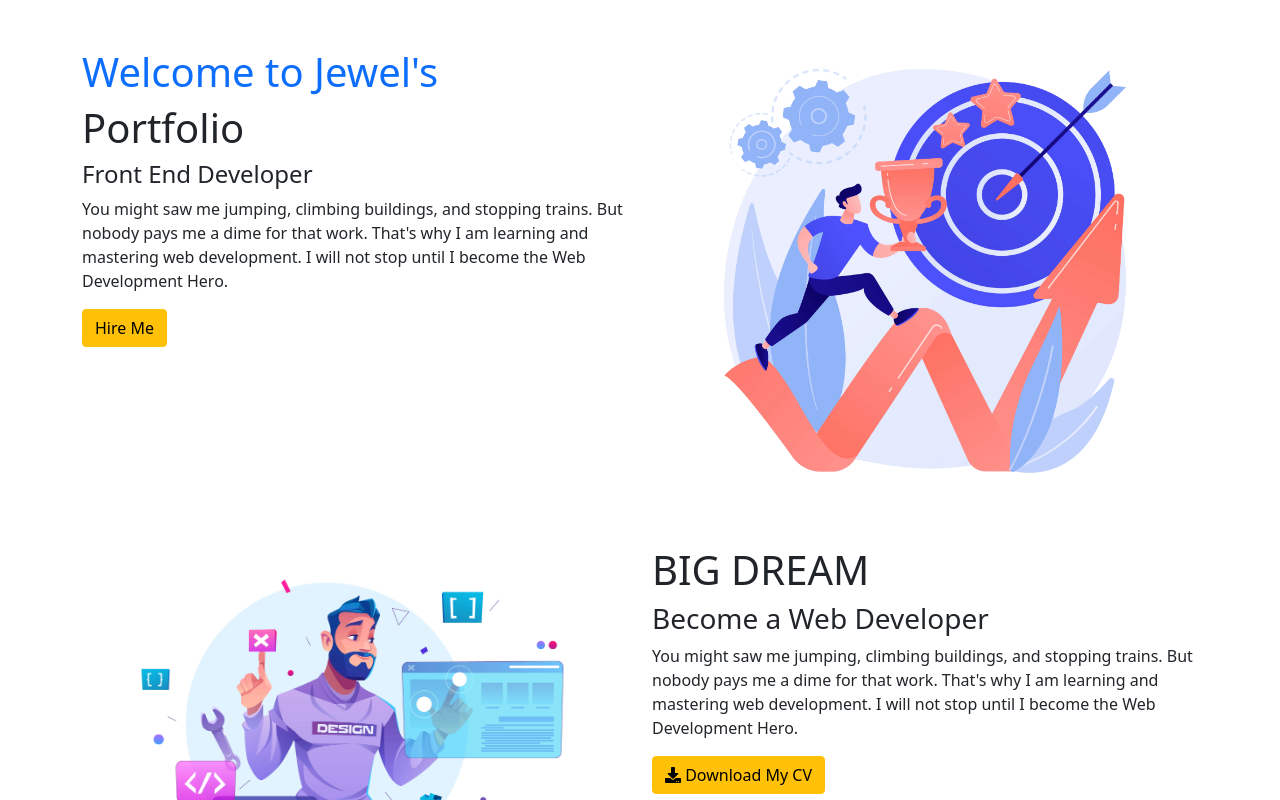
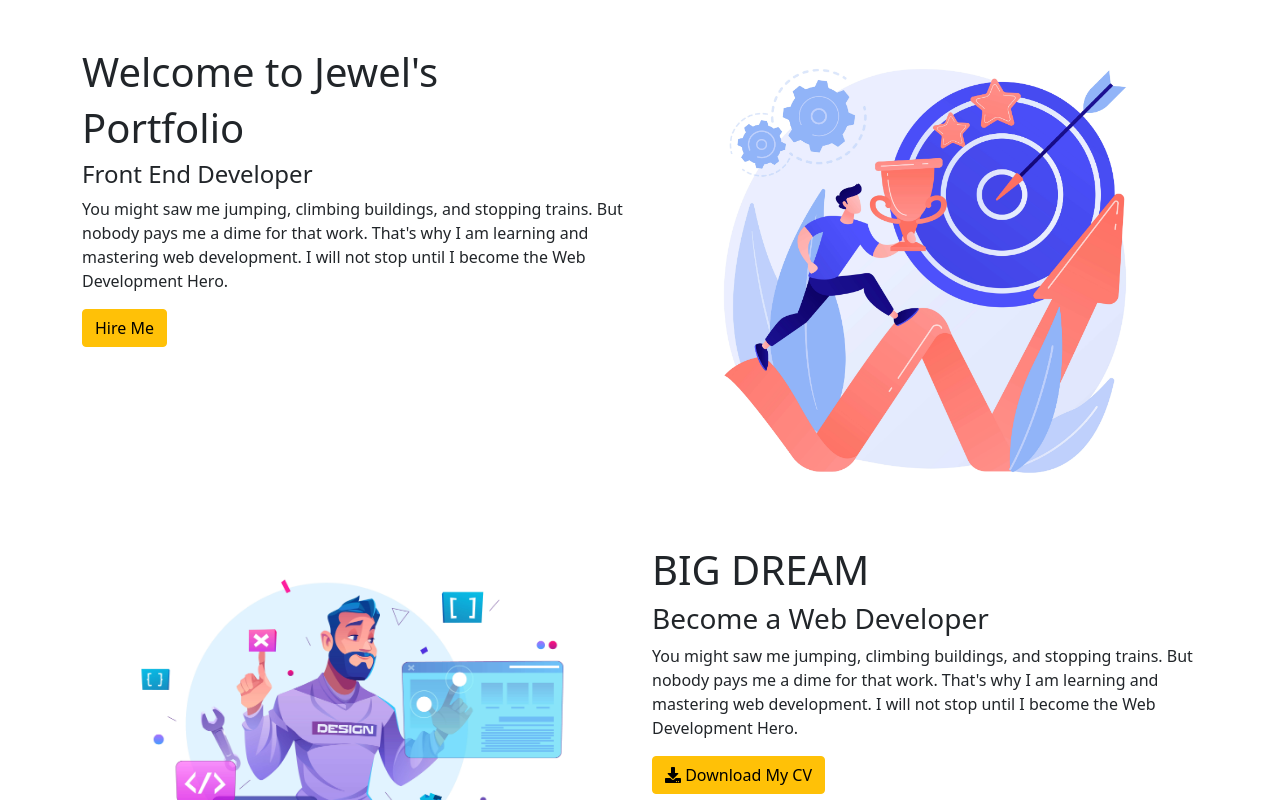
Before and after one commit to jewelCode/my-personal-portfolio, a React (Create React App) app: page / in a window 1280 px wide. Shown: the top 800 px of the page. Built offline with nearby package versions, Linux system fonts and the light colour scheme.

Commit message:
project updated

```diff
--- a/src/components/Header/Header.js
+++ b/src/components/Header/Header.js
@@ -6,7 +6,7 @@ const Header = () => {
         <div className="container">
             <div className="row">
                     <div className="col-md-6 mt-5">
-                        <h1 className="text-primary">Welcome to Jewel's</h1>
+                        <h1>Welcome to Jewel's</h1>
                         <h1>Portfolio</h1>
                         <h4>Front End Developer</h4>
                         <p>You might saw me jumping, climbing buildings, and stopping trains. But nobody pays me a dime for that work. That's why I am learning and mastering web development. I will not stop until I become the Web Development Hero.</p>
```
